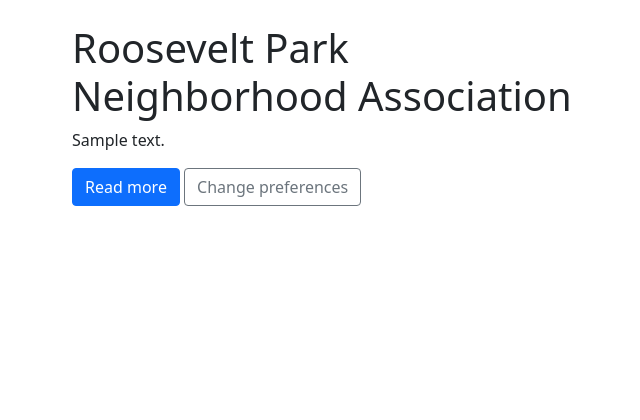
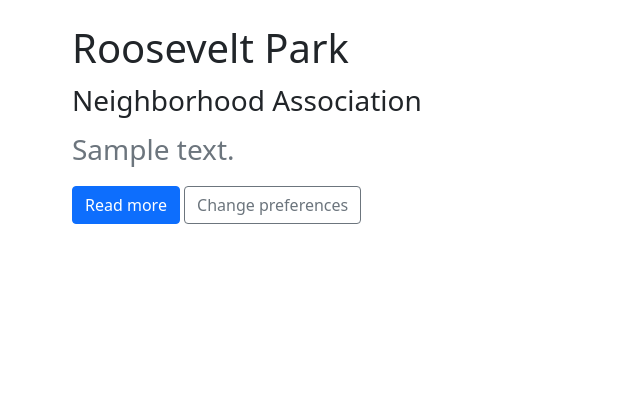
Before and after one commit to code-for-good-wm/rooseveltparkna-alerts, a Django app: template templates/alert.html in a window 1280 px wide. Shown: the part 96-516 px from the top of the page, without its empty margins (295-935 px from the left). Run offline with Django 3.2, Linux system fonts and the light colour scheme; the template is opened without the code that fills it: most values are stand-ins (such as "Sample title", 1, 10 or a date in 2020); some libraries are stand-ins or nearby versions.

Commit message:
Adjust secondary text

```diff
--- a/rpna/alerts/views.py
+++ b/rpna/alerts/views.py
@@ -78,7 +78,6 @@ def login(request):
                 force_login(request, user)
                 return redirect("rpna:setup")
 
-            # TODO: Move this to form validation
             messages.error(request, _("Invalid confirmaiton code. Please try again."))
             return redirect("rpna:login")
     else:
--- a/static/css/style.css
+++ b/static/css/style.css
@@ -19,6 +19,10 @@ body {
 
 /* Crispy overrides */
 
+.asteriskField {
+  display: none;
+}
+
 ul.m-0 {
   padding-left: 0;
   list-style: none;
--- a/templates/alert.html
+++ b/templates/alert.html
@@ -4,11 +4,11 @@
 
 {% block main %}
 
-<h1>Roosevelt Park Neighborhood Association</h1>
+<h1>Roosevelt Park<br><span class="fs-3">Neighborhood Association</span></h1>
 
 {% if spanish %}
 
-    <p>{{ event.message_spanish }}</p>
+    <p class="fs-3 text-secondary">{{ event.message_spanish }}</p>
 
     {% if event.link_spanish %}
     <a class="btn btn-primary" href="{{ event.link_spanish }}">Lee mas</a>
@@ -18,7 +18,7 @@
 
 {% else %}
 
-    <p>{{ event.message_english }}</p>
+    <p class="fs-3 text-secondary">{{ event.message_english }}</p>
 
     {% if event.link_english %}
     <a class="btn btn-primary" href="{{ event.link_english }}">Read more</a>
--- a/templates/base.html
+++ b/templates/base.html
@@ -47,7 +47,7 @@
 <body>
     <nav class="navbar navbar-light bg-light">
         <section class="container">
-            <a class="navbar-brand" href="#">
+            <a class="navbar-brand" href="/">
                 <img src="{% static 'logo.png' %}" alt="Roosevelt Park Neighborhood Association"
                     class="d-inline-block align-top" />
             </a>
--- a/templates/login.html
+++ b/templates/login.html
@@ -7,7 +7,7 @@
 
 <h1>{% translate "Get Text Alerts" %}</h1>
 
-<p>{% translate "Please enter the code sent to your phone." %}</p>
+<p class="text-secondary">{% translate "Please enter the code sent to your phone." %}</p>
 
 <form method="post" novalidate>
   {% csrf_token %}
--- a/templates/setup.html
+++ b/templates/setup.html
@@ -7,7 +7,7 @@
 
 <h1>{% translate "Your Preferences" %}</h1>
 
-<p>{% translate "Configure which type of alerts we'll sent to" %} <code>{{ request.user.profile.display_number }}</code>.</p>
+<p class="text-secondary">{% translate "Configure which type of alerts we'll sent to" %} <code>{{ request.user.profile.display_number }}</code>.</p>
 
 <form method="post" novalidate>
   {% csrf_token %}
--- a/templates/welcome.html
+++ b/templates/welcome.html
@@ -7,7 +7,7 @@
 
 <h1>{% translate "Get Text Alerts" %}</h1>
 
-<p>{% translate "We'll send you a code to get started." %}</p>
+<p class="text-secondary">{% translate "We'll send you a code to get started." %}</p>
 
 <form method="post" novalidate>
   {% csrf_token %}
```
